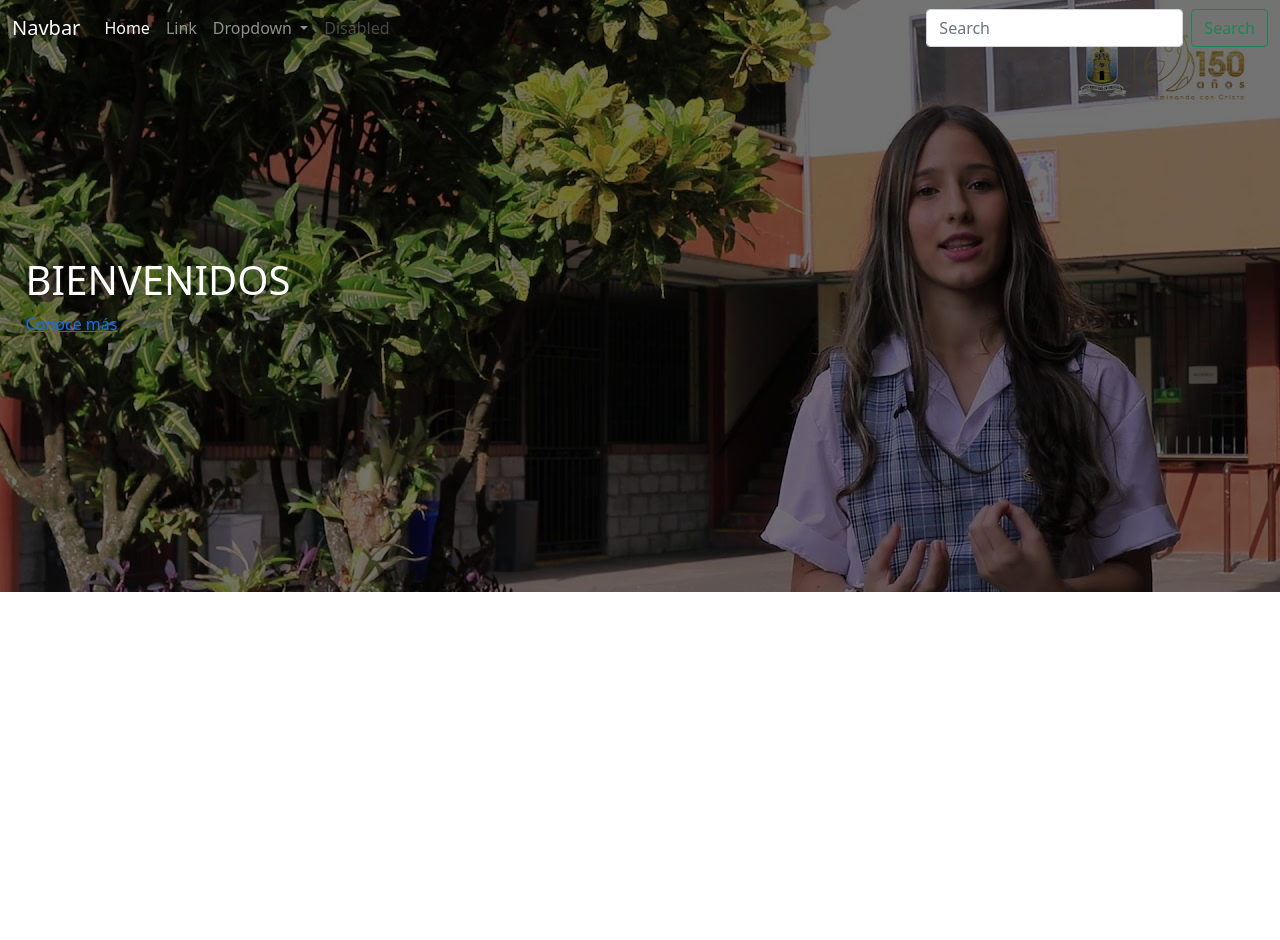
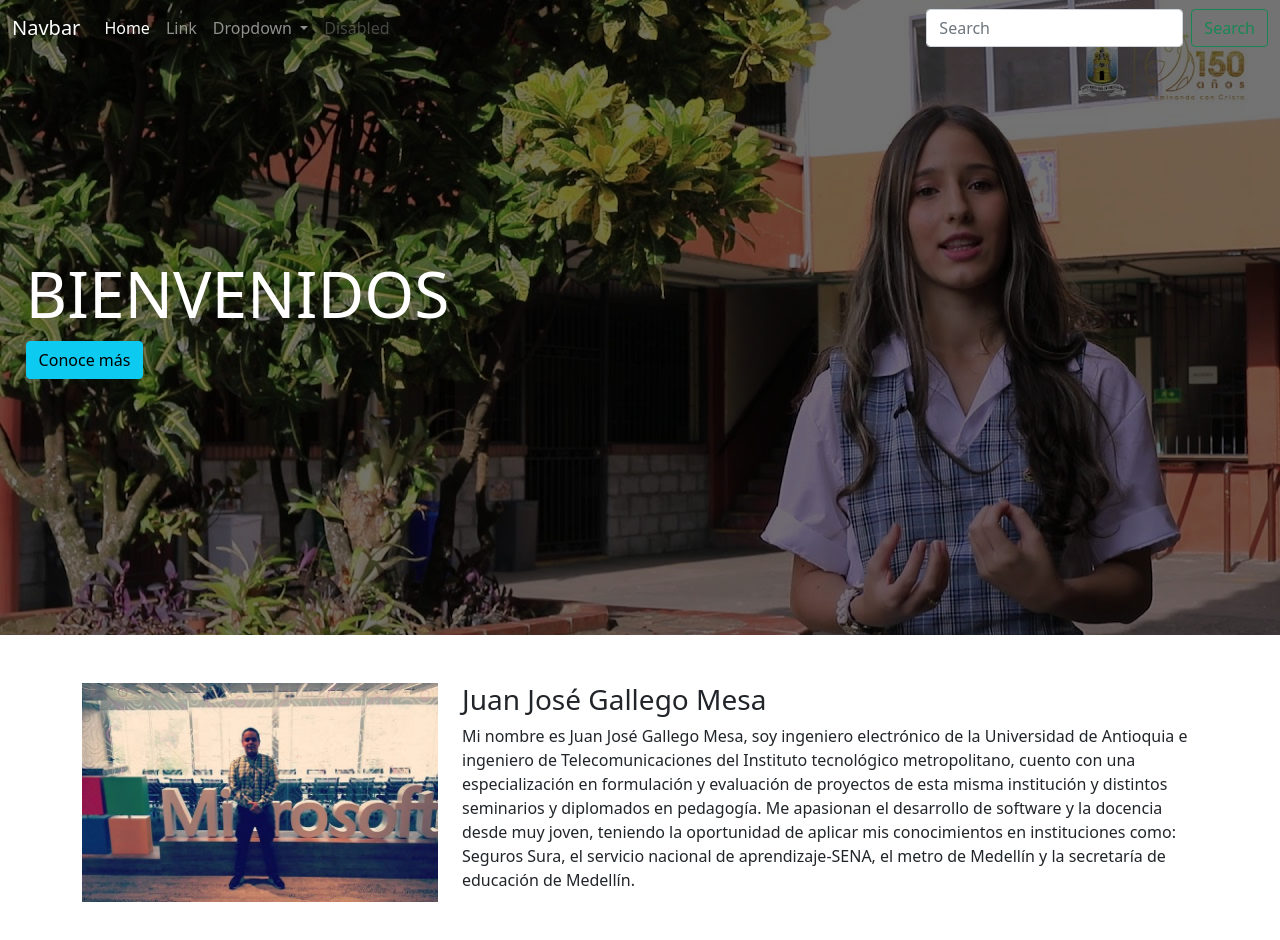
Before and after one commit to jjosegallegocesde/spotyAPPcpc, a plain HTML site: page index.html in a window 1280 px wide. Before the commit the page ends 800 px from the top, so only its background shows below. Drawn offline with nearby package versions, Linux system fonts and the light colour scheme.

Commit message:
se crea descripcion 1

```diff
--- a/estilos.css
+++ b/estilos.css
@@ -5,6 +5,7 @@
     padding: 20% 2%;
     position:relative;
     z-index:1;
+    background-attachment: fixed;
 }
 
 #banner::after{
@@ -22,8 +23,21 @@
 #banner h1{
     color:white;
     position:relative;
+    font-size:4rem;
 }
 
 .bg-dark{
     background-color:transparent !important;
 }
+
+.zoom{
+    overflow: hidden;
+}
+
+.zoom img{
+    transition: 0.5s ease;
+}
+
+.zoom:hover img{
+    transform: scale(1.5);
+}
--- a/index.html
+++ b/index.html
@@ -53,15 +53,38 @@
 
             <div>
                <h1>BIENVENIDOS</h1>
-               <a href="">Conoce más</a>
+               <a href="" class="btn btn-info">Conoce más</a>
             </div>
 
           </section>
 
     </header>
+
     <main>
 
+      <div class="container">
+        <div class="row mt-5 mb-5">
+
+          <div class="col-4">
+            <div class="zoom">
+              <img src="img/foto.PNG" alt="integrante1" class="img-fluid w-100">
+            </div>
+          </div>
+
+          <div class="col-8 align-self-center">
+            <h3>Juan José Gallego Mesa</h3>
+            <p>
+              Mi nombre es Juan José Gallego Mesa, soy ingeniero electrónico de la Universidad de Antioquia e ingeniero de Telecomunicaciones del Instituto tecnológico metropolitano, cuento con una especialización en formulación y evaluación de proyectos de esta misma institución y distintos seminarios y diplomados en pedagogía. Me apasionan el desarrollo de software y la docencia desde muy joven, teniendo la oportunidad de aplicar mis conocimientos en instituciones como: Seguros Sura, el servicio nacional de aprendizaje-SENA, el metro de Medellín y la secretaría de educación de Medellín.
+            </p>
+          </div>
+
+        </div>
+      </div>
+
     </main>
+
+
+
     <footer>
 
     </footer>
```
